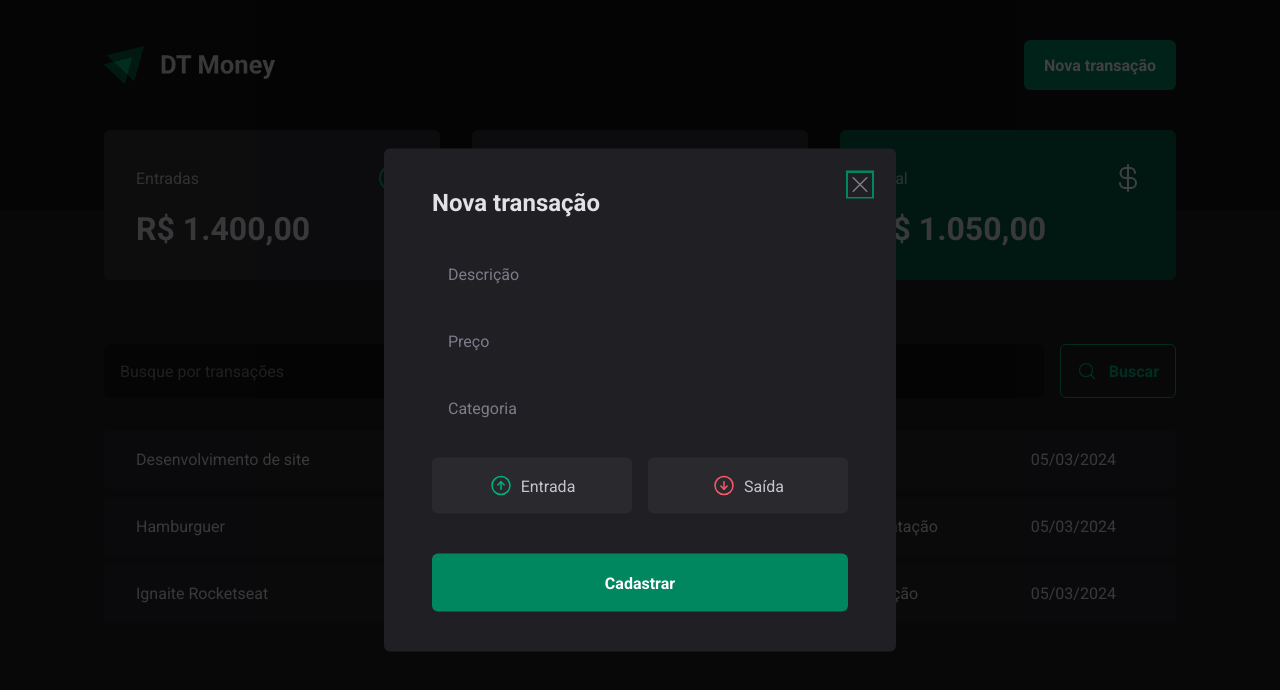
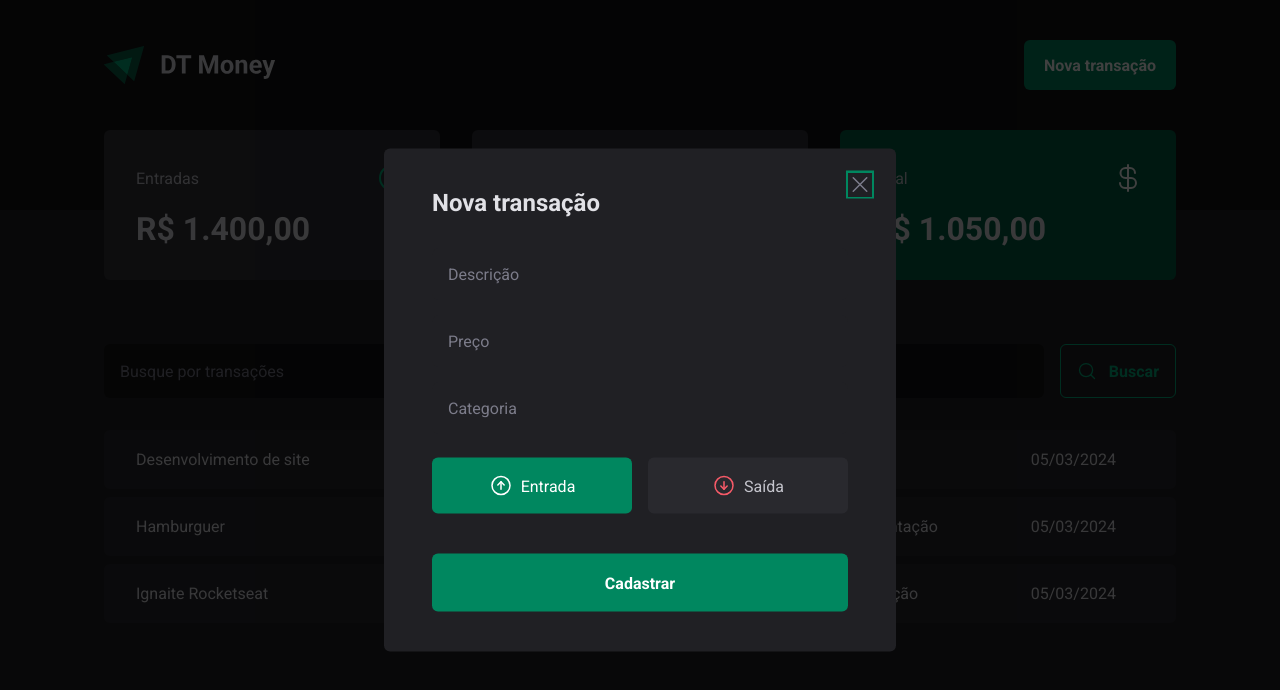
Before and after one commit to luisrca-tech/DT-Money, a React (Vite) app: page / in a window 1280 px wide. Both pictures are taken after a click on the button "Nova transação". Shown: the top 690 px of the page. Built offline with nearby package versions, Linux system fonts and the light colour scheme; data requests are answered from the project's data file.

Commit message:
Controller transaction type

```diff
--- a/src/components/NewTransactionModal/index.tsx
+++ b/src/components/NewTransactionModal/index.tsx
@@ -2,14 +2,14 @@
 import { CloseButton, Content, Overlay, TransactionType, TransactionTypeButton } from './styles';
 import { ArrowCircleDown, ArrowCircleUp, X } from 'phosphor-react';
 import * as z from 'zod'
-import { useForm } from 'react-hook-form';
+import { Controller, useForm } from 'react-hook-form';
 import { zodResolver } from '@hookform/resolvers/zod';
 
 const newTransactionFormSchema = z.object({
   description: z.string(),
   price: z.number(),
   category: z.string(),
-  // type: z.enum(['income', 'outcome'])
+  type: z.enum(['income', 'outcome'])
 })
 
 type newTransactionFormInputs = z.infer<typeof newTransactionFormSchema>
@@ -17,11 +17,15 @@
 
 export function NewTransactionModal() {
   const {
+    control,
     register,
     handleSubmit,
     formState: {isSubmitting}
   } = useForm<newTransactionFormInputs>({
-    resolver: zodResolver(newTransactionFormSchema)
+    resolver: zodResolver(newTransactionFormSchema),
+    defaultValues: {
+      type: 'income'
+    }
   })
 
  async function handleCreateNewTransaction(data: newTransactionFormInputs) {
@@ -63,7 +67,14 @@
         {...register('category')}
         />
 
-        <TransactionType>
+        <Controller
+          control={control}
+          name='type'
+          render={({field}) => {
+            return (
+        <TransactionType
+          onValueChange={field.onChange}
+          value={field.value}>
           <TransactionTypeButton variant='income' value='income'>
             <ArrowCircleUp size={24}/>
             Entrada
@@ -74,6 +85,9 @@
             Saída
           </TransactionTypeButton>
         </TransactionType>
+            )
+          }}
+          />
 
         <button type='submit' disabled={isSubmitting}>
           Cadastrar
```
